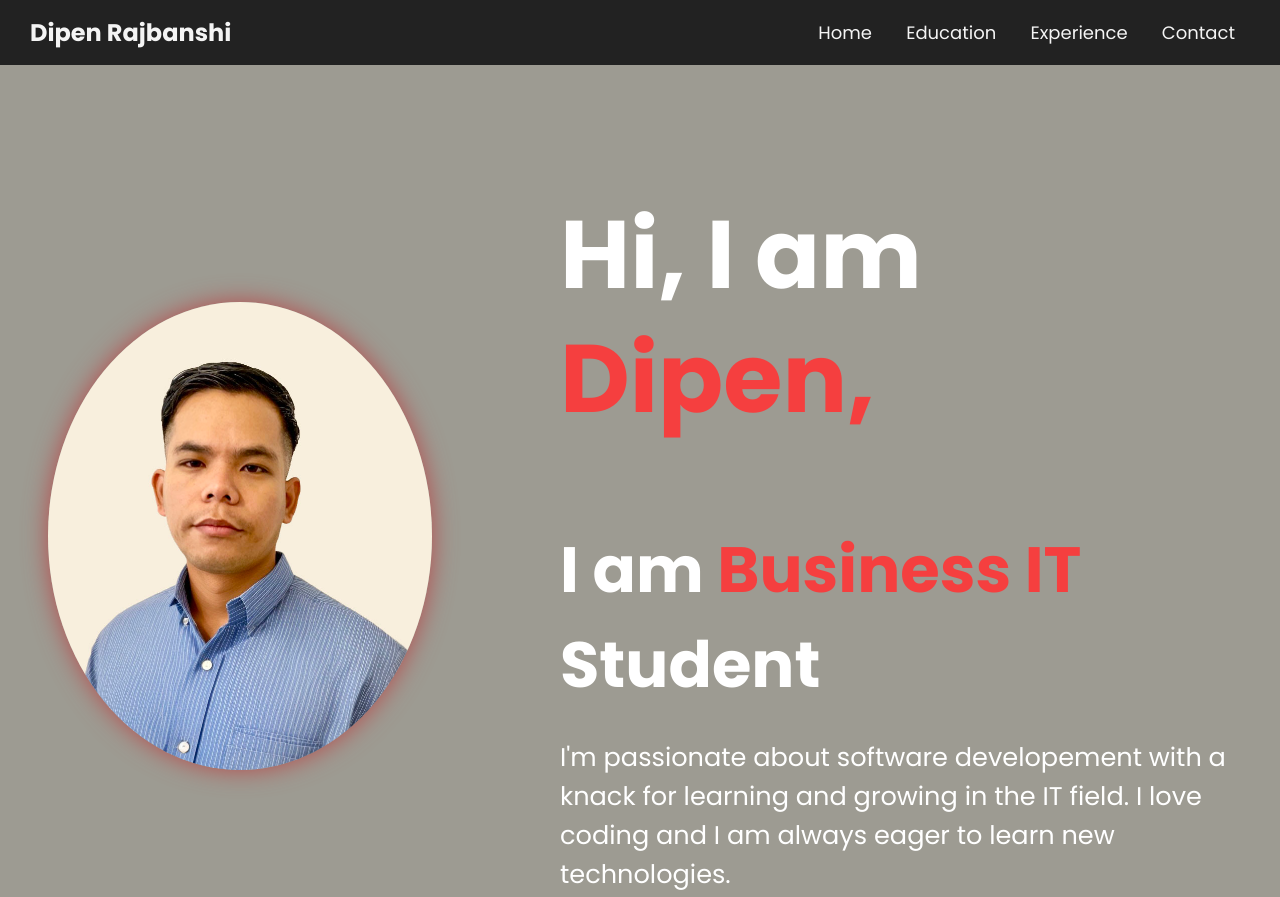
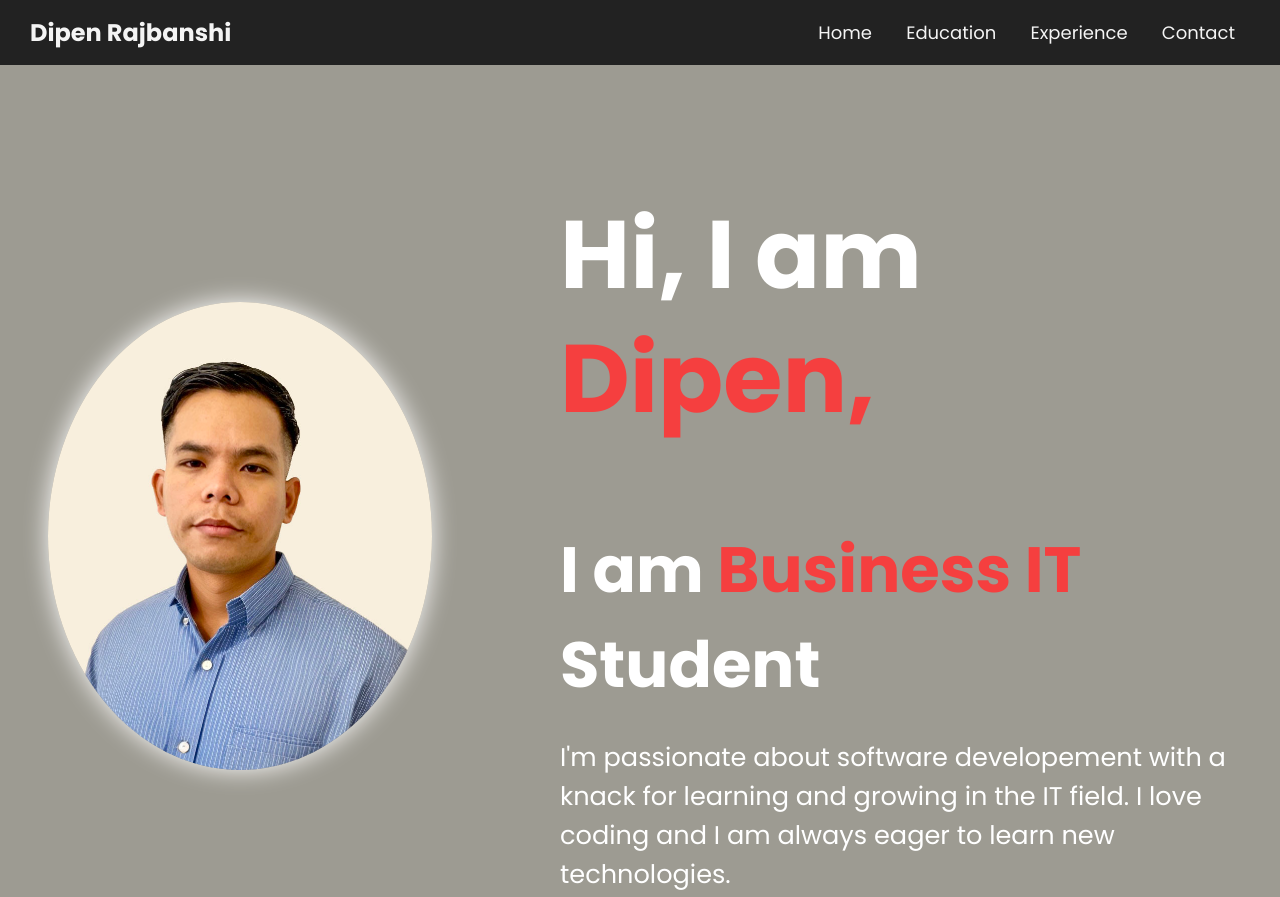
Before and after one commit to Dipen-Rajbanshi/my-digital-cv, a plain HTML site: page index.html in a window 1280 px wide. Shown: the top 897 px of the page. Drawn offline with Linux system fonts and the light colour scheme.

Commit message:
Update style.css

```diff
--- a/style.css
+++ b/style.css
@@ -95,7 +95,7 @@ span{
     width: 30vw;
     height: auto;
     border-radius: 50%;
-    box-shadow: 0 0 25px #b74b4b;
+    box-shadow: 0 0 25px rgb(253, 252, 252);
     cursor: pointer;
     transition: 0.2s linear;
 }
```
